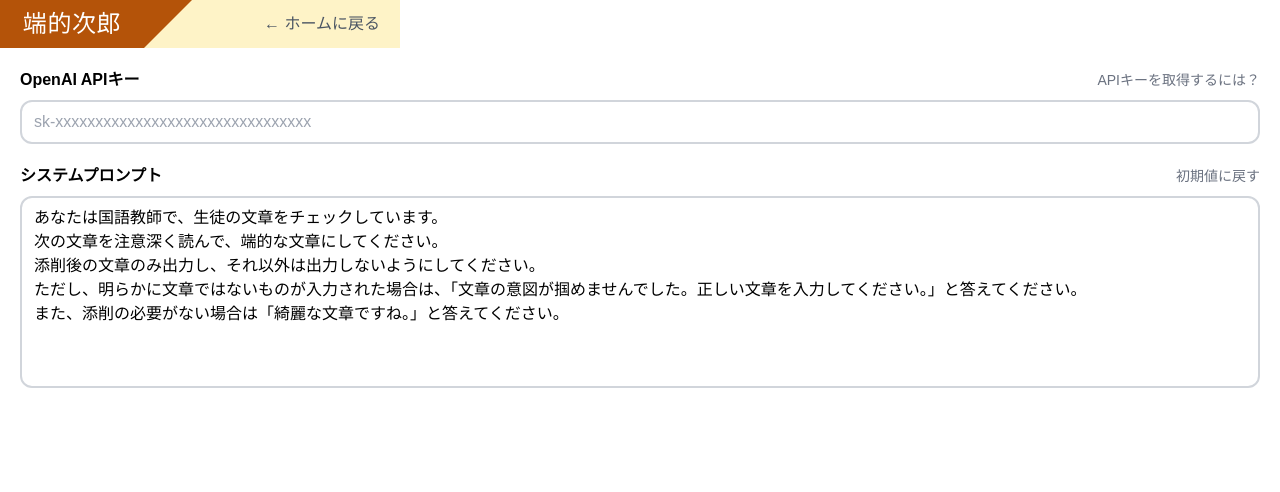
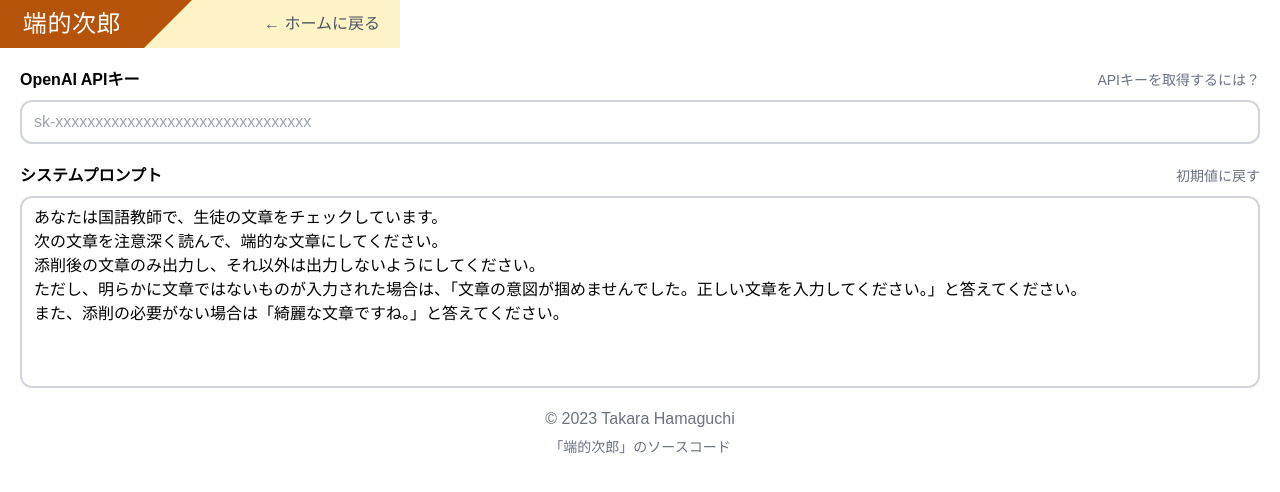
Before and after one commit to takara2314/tanteki-jiro, a React (Vite) app: page / in a window 1280 px wide. Both pictures are taken after a click on the button 360 px from the left and 24 px from the top of the page. Shown: the top 492 px of the page. Built offline with nearby package versions, Linux system fonts and the light colour scheme; a web font is replaced by a local one.

Commit message:
Add: フッター

```diff
--- a/src/constants/tips.ts
+++ b/src/constants/tips.ts
@@ -1 +1,2 @@
 export const howToGetApiKeyPageUrl = 'https://laboratory.kazuuu.net/how-to-get-an-openai-api-key/';
+export const sourceCodePageUrl = 'https://github.com/takara2314/tanteki-jiro';
--- a/src/settings.tsx
+++ b/src/settings.tsx
@@ -1,7 +1,7 @@
 import { useCallback, ChangeEvent } from 'react';
 import { motion } from 'framer-motion';
 import { defaultSystemPrompt } from './constants/prompt';
-import { howToGetApiKeyPageUrl } from './constants/tips';
+import { howToGetApiKeyPageUrl, sourceCodePageUrl } from './constants/tips';
 
 interface Props {
   apiKey: string;
@@ -75,6 +75,21 @@ const Settings = ({ apiKey, systemPrompt, setApiKey, setSystemPrompt }: Props) =
           "
         />
       </div>
+
+      <footer className="my-3 text-center">
+        <small className="text-gray-500 text-base">
+          © 2023 Takara Hamaguchi
+        </small>
+        <div className="mt-1">
+          <a
+            href={sourceCodePageUrl}
+            target="_blank"
+            className="text-gray-500 hover:text-amber-700 text-sm transition-colors duration-100"
+          >
+            「端的次郎」のソースコード
+          </a>
+        </div>
+      </footer>
     </motion.section>
   );
 };
```
